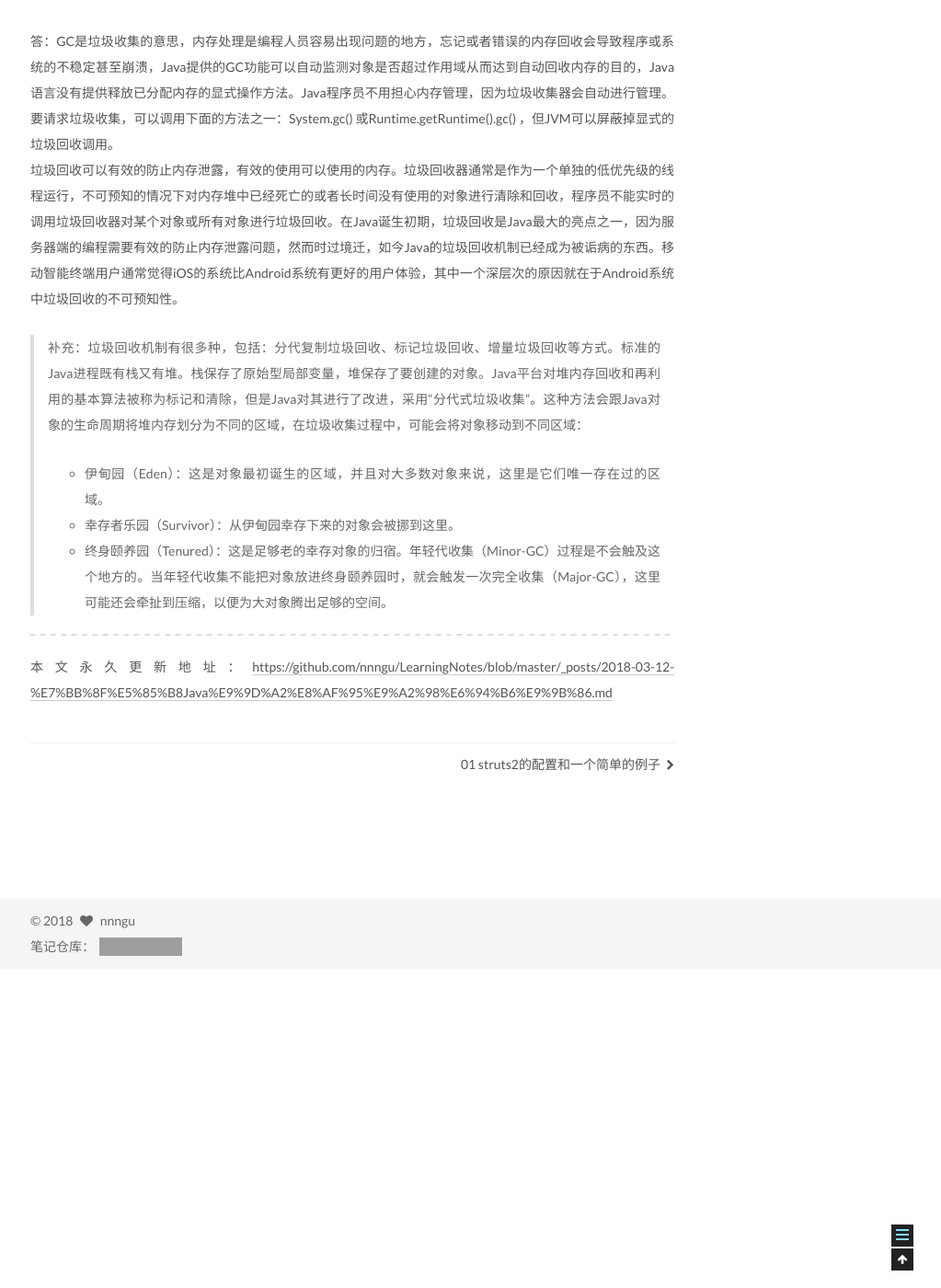
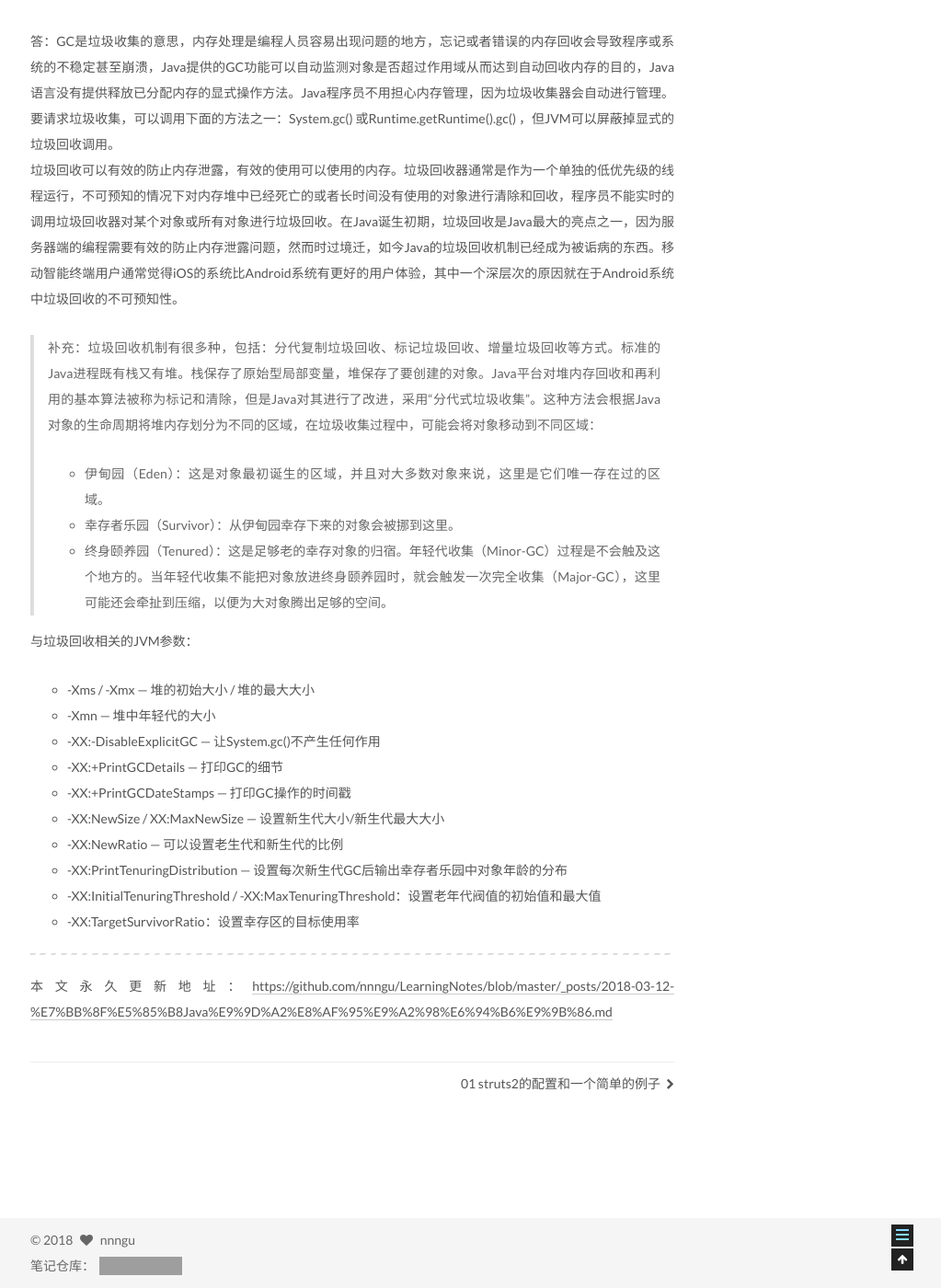
Before and after one commit to nnngu/LearningNotes, a Jekyll site: the page built from _posts/2018-03-12-经典Java面试题收集.md, in a window 1280 px wide and 1400 px high, scrolled down 18787 px. Shown: the whole window at 92% size, without its empty margins (257-1280 px from the left). Built offline with Jekyll 4.4.1, drawn with Linux system fonts in a browser that asks for light colours; grey boxes are pictures that could not be loaded.

Commit message:
修改文件: _posts/2018-03-12-经典Java面试题收集.md

```diff
--- a/_posts/2018-03-12-经典Java面试题收集.md
+++ b/_posts/2018-03-12-经典Java面试题收集.md
@@ -668,10 +668,24 @@ class CloneTest {
 答：GC是垃圾收集的意思，内存处理是编程人员容易出现问题的地方，忘记或者错误的内存回收会导致程序或系统的不稳定甚至崩溃，Java提供的GC功能可以自动监测对象是否超过作用域从而达到自动回收内存的目的，Java语言没有提供释放已分配内存的显式操作方法。Java程序员不用担心内存管理，因为垃圾收集器会自动进行管理。要请求垃圾收集，可以调用下面的方法之一：System.gc() 或Runtime.getRuntime().gc() ，但JVM可以屏蔽掉显式的垃圾回收调用。
 垃圾回收可以有效的防止内存泄露，有效的使用可以使用的内存。垃圾回收器通常是作为一个单独的低优先级的线程运行，不可预知的情况下对内存堆中已经死亡的或者长时间没有使用的对象进行清除和回收，程序员不能实时的调用垃圾回收器对某个对象或所有对象进行垃圾回收。在Java诞生初期，垃圾回收是Java最大的亮点之一，因为服务器端的编程需要有效的防止内存泄露问题，然而时过境迁，如今Java的垃圾回收机制已经成为被诟病的东西。移动智能终端用户通常觉得iOS的系统比Android系统有更好的用户体验，其中一个深层次的原因就在于Android系统中垃圾回收的不可预知性。
 
-> 补充：垃圾回收机制有很多种，包括：分代复制垃圾回收、标记垃圾回收、增量垃圾回收等方式。标准的Java进程既有栈又有堆。栈保存了原始型局部变量，堆保存了要创建的对象。Java平台对堆内存回收和再利用的基本算法被称为标记和清除，但是Java对其进行了改进，采用“分代式垃圾收集”。这种方法会跟Java对象的生命周期将堆内存划分为不同的区域，在垃圾收集过程中，可能会将对象移动到不同区域：
+> 补充：垃圾回收机制有很多种，包括：分代复制垃圾回收、标记垃圾回收、增量垃圾回收等方式。标准的Java进程既有栈又有堆。栈保存了原始型局部变量，堆保存了要创建的对象。Java平台对堆内存回收和再利用的基本算法被称为标记和清除，但是Java对其进行了改进，采用“分代式垃圾收集”。这种方法会根据Java对象的生命周期将堆内存划分为不同的区域，在垃圾收集过程中，可能会将对象移动到不同区域：
 > - 伊甸园（Eden）：这是对象最初诞生的区域，并且对大多数对象来说，这里是它们唯一存在过的区域。
 > - 幸存者乐园（Survivor）：从伊甸园幸存下来的对象会被挪到这里。
 > - 终身颐养园（Tenured）：这是足够老的幸存对象的归宿。年轻代收集（Minor-GC）过程是不会触及这个地方的。当年轻代收集不能把对象放进终身颐养园时，就会触发一次完全收集（Major-GC），这里可能还会牵扯到压缩，以便为大对象腾出足够的空间。
+
+与垃圾回收相关的JVM参数：
+
+* -Xms / -Xmx — 堆的初始大小 / 堆的最大大小
+* -Xmn — 堆中年轻代的大小
+* -XX:-DisableExplicitGC — 让System.gc()不产生任何作用
+* -XX:+PrintGCDetails — 打印GC的细节
+* -XX:+PrintGCDateStamps — 打印GC操作的时间戳
+* -XX:NewSize / XX:MaxNewSize — 设置新生代大小/新生代最大大小
+* -XX:NewRatio — 可以设置老生代和新生代的比例
+* -XX:PrintTenuringDistribution — 设置每次新生代GC后输出幸存者乐园中对象年龄的分布
+* -XX:InitialTenuringThreshold / -XX:MaxTenuringThreshold：设置老年代阀值的初始值和最大值
+* -XX:TargetSurvivorRatio：设置幸存区的目标使用率
+
 
 
 
```
